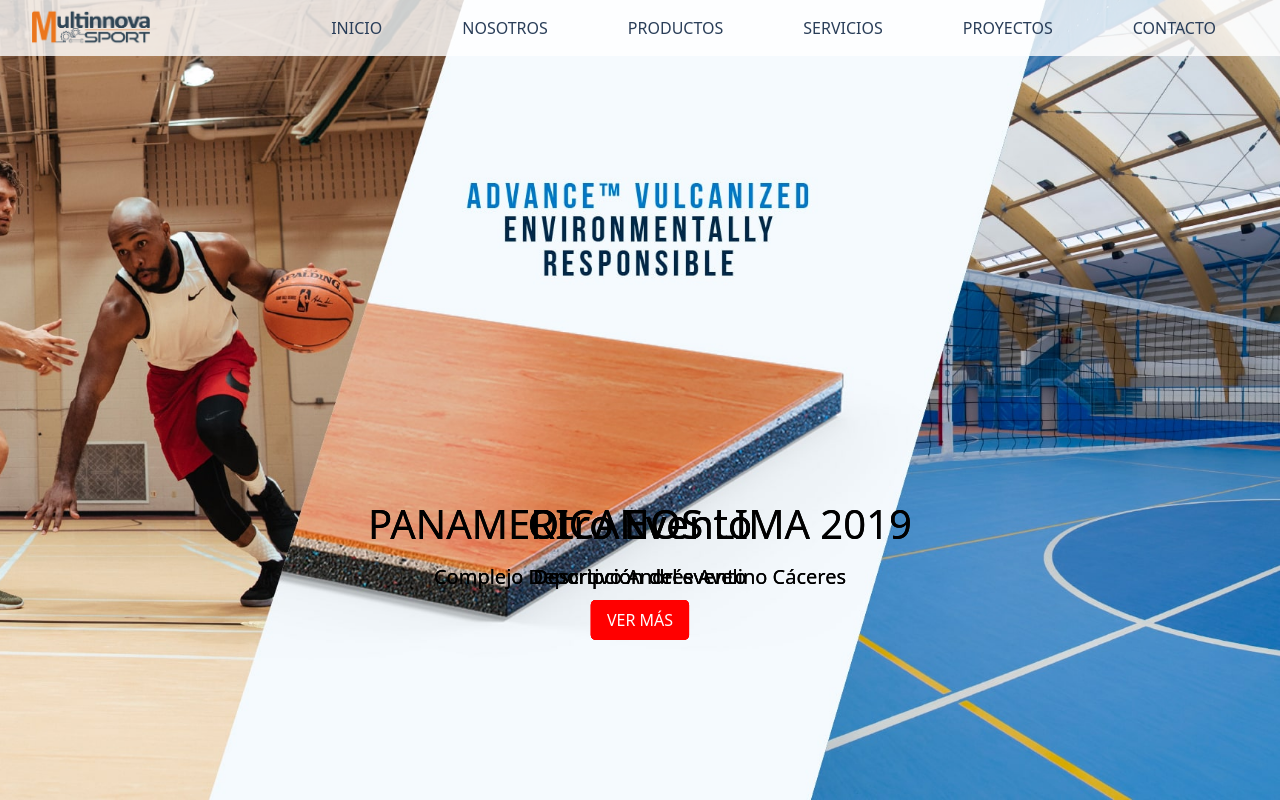
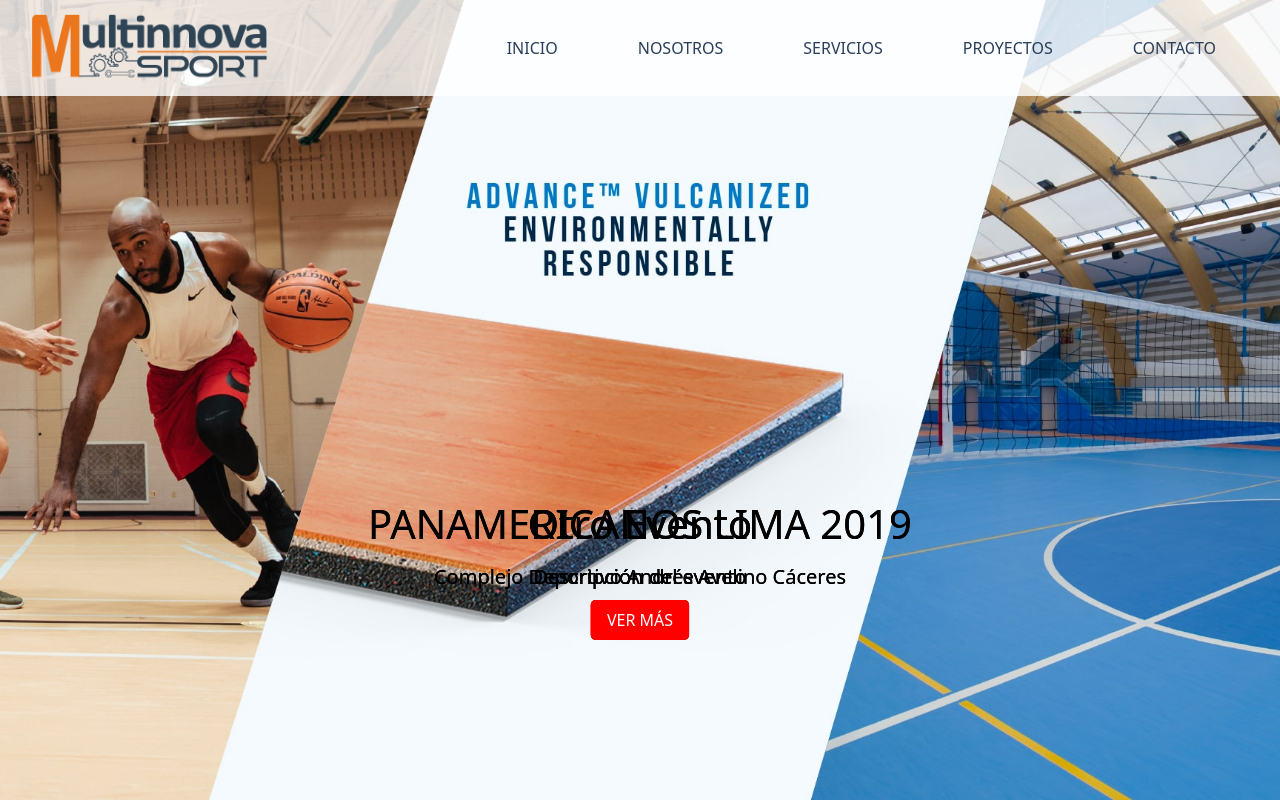
Before and after one commit to SebastianYauri/multinnova, a React (Vite) app: page / in a window 1280 px wide. Built offline with nearby package versions, Linux system fonts and the light colour scheme.

Commit message:
update navbar styles and remove products link

```diff
--- a/src/App.css
+++ b/src/App.css
@@ -105,6 +105,7 @@
   border: none;
   font-size: 2rem;
   cursor: pointer;
+  padding: 0%;
 }
 
 .navbar-menu {
@@ -165,6 +166,7 @@
     display: block;
     order: 2;
     align-self: flex-start;
+    color: #2A3E59; /* Nuevo color para el botón de menú */
   }
 
   .navbar-menu {
@@ -173,7 +175,7 @@
     right: -100%;
     width: 250px;
     height: 100%;
-    background-color: #ff4d4d; /* Fondo rojo */
+    background-color: #F26E22; /* Fondo rojo */
     color: white;
     transition: right 0.3s ease;
     z-index: 1001; /* Asegura que el menú esté por encima del navbar */
@@ -205,6 +207,10 @@
     display: block;
     width: 100%;
     padding: 1rem;
+  }
+
+  .navbar-item a {
+    color: white !important;
   }
 }
 
@@ -249,6 +255,19 @@
   .menu-button,
   .close-button {
     display: none;
+  }
+
+  /* Aumenta la altura del logo en PC */
+  .logo-image {
+    height: 80px; /* Puedes ajustar este valor según lo desees */
+  }
+
+  /* Evita que aparezca el cursor de texto (I) y deshabilita la selección */
+  .navbar-logo,
+  .logo-image {
+    user-select: none;
+    outline: none;
+    cursor: default;
   }
 }
 
--- a/src/components/Navbar.jsx
+++ b/src/components/Navbar.jsx
@@ -28,7 +28,6 @@
           <ul>
             <li className="navbar-item"><a href="#">INICIO</a></li>
             <li className="navbar-item"><a href="#">NOSOTROS</a></li>
-            <li className="navbar-item"><a href="#">PRODUCTOS</a></li>
             <li className="navbar-item"><a href="#">SERVICIOS</a></li>
             <li className="navbar-item"><a href="#">PROYECTOS</a></li>
             <li className="navbar-item"><a href="#">CONTACTO</a></li>
```
